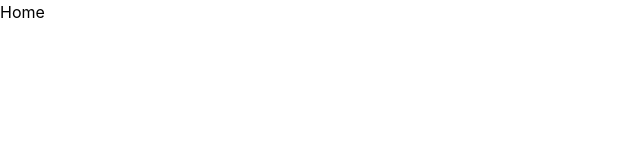
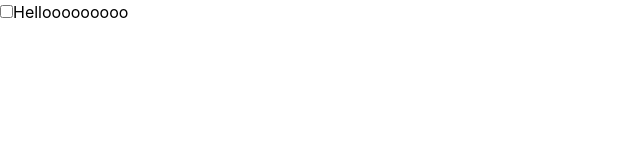
Before and after one commit to joinsachinarya/vite-ts-template-deprecated, a React (Vite) app: page / in a window 1280 px wide. Shown: the top 160 px of the page, without its empty margins (0-640 px from the left). Built offline with nearby package versions, Linux system fonts and the light colour scheme.

Commit message:
khoj: you can't undo redo in chekbox input

```diff
--- a/src/Components/index.tsx
+++ b/src/Components/index.tsx
@@ -1,7 +1,19 @@
-import React from "react";
+import React, { useState } from "react";
 
 function Home() {
-  return <div>Home</div>;
+  const [text, setText] = useState('Hellooooooooo')
+  const [checked, setChecked] = useState(false);
+  const handleOnChange = (e: any) => {
+    setText(e.target.value)
+  }
+  console.log(checked, text);
+
+  return (
+    <div className="m-2 flex gap-2">
+      <input type="checkbox" name="hi" id="hi" checked={checked} onChange={() => setChecked(!checked)} />
+      <input type="text" onChange={handleOnChange} value={text} />
+    </div>
+  )
 }
 
 export default Home;
```
Also changed, not shown: package.json (+8 -8 lines), 1 other file (tests, documents, lock files or other folders).
